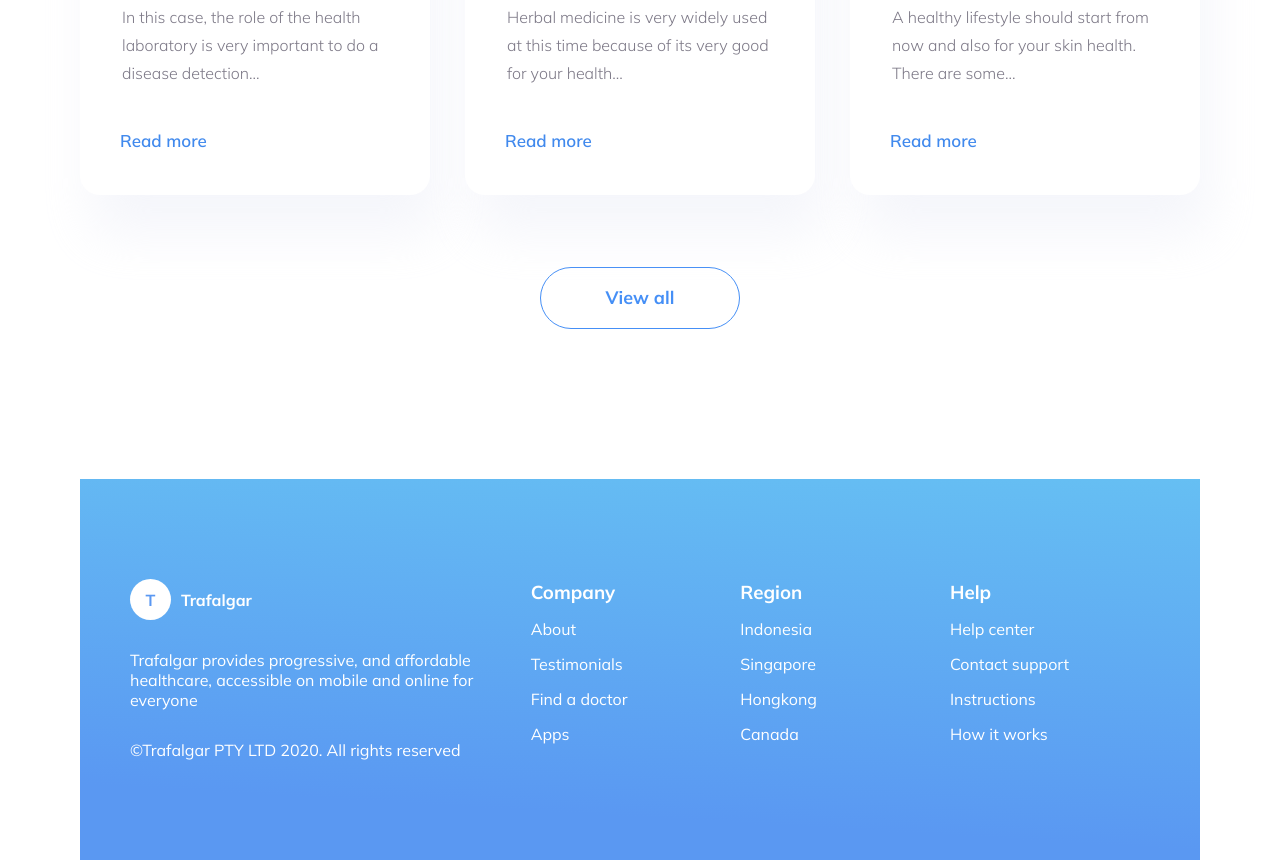
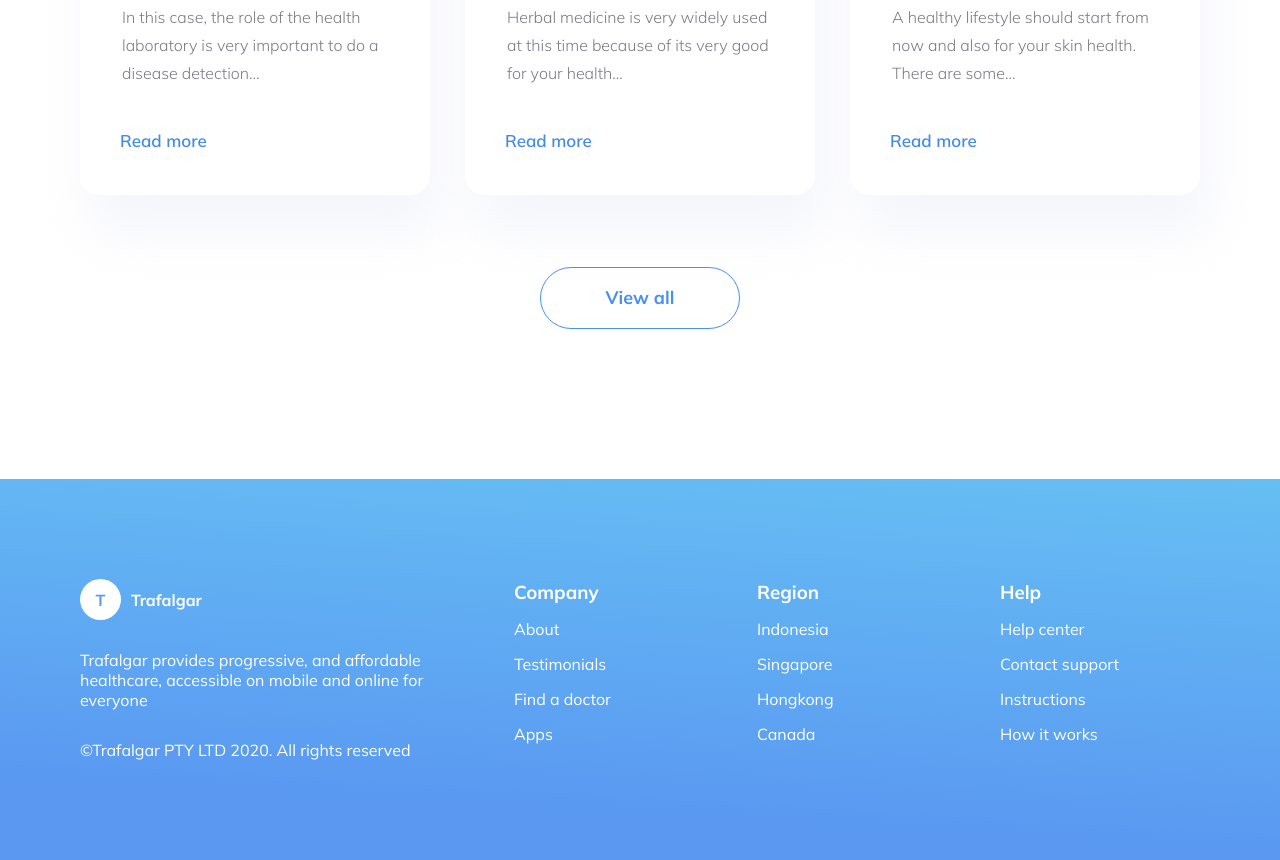
Before and after one commit to MuxammadAli7707/Trafalgal, a plain HTML site: page index.html in a window 1280 px wide. Shown: the part 4647-5507 px from the top of the page. Drawn offline with Linux system fonts and the light colour scheme.

Commit message:
commit fotter

```diff
--- a/index.html
+++ b/index.html
@@ -180,8 +180,8 @@
     </main>
 
     <!--Footer section-->
-    <footer class="footer-box container">
-        <div class="footer-inner">
+    <footer class="footer-box">
+        <div class="footer-inner container">
             <div class="footer-info">
                 <div class="footer-logo">
                     <span>T</span>
```
